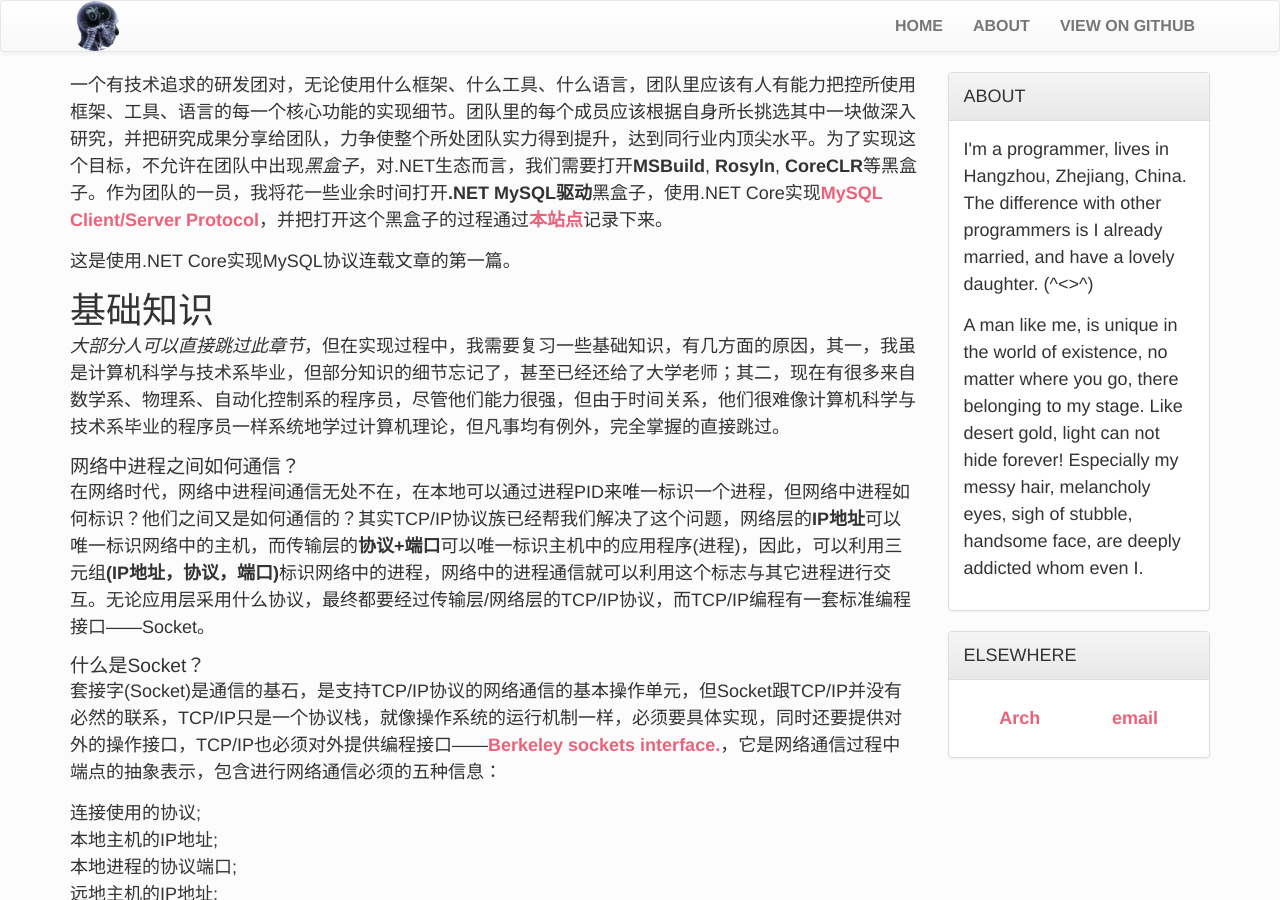
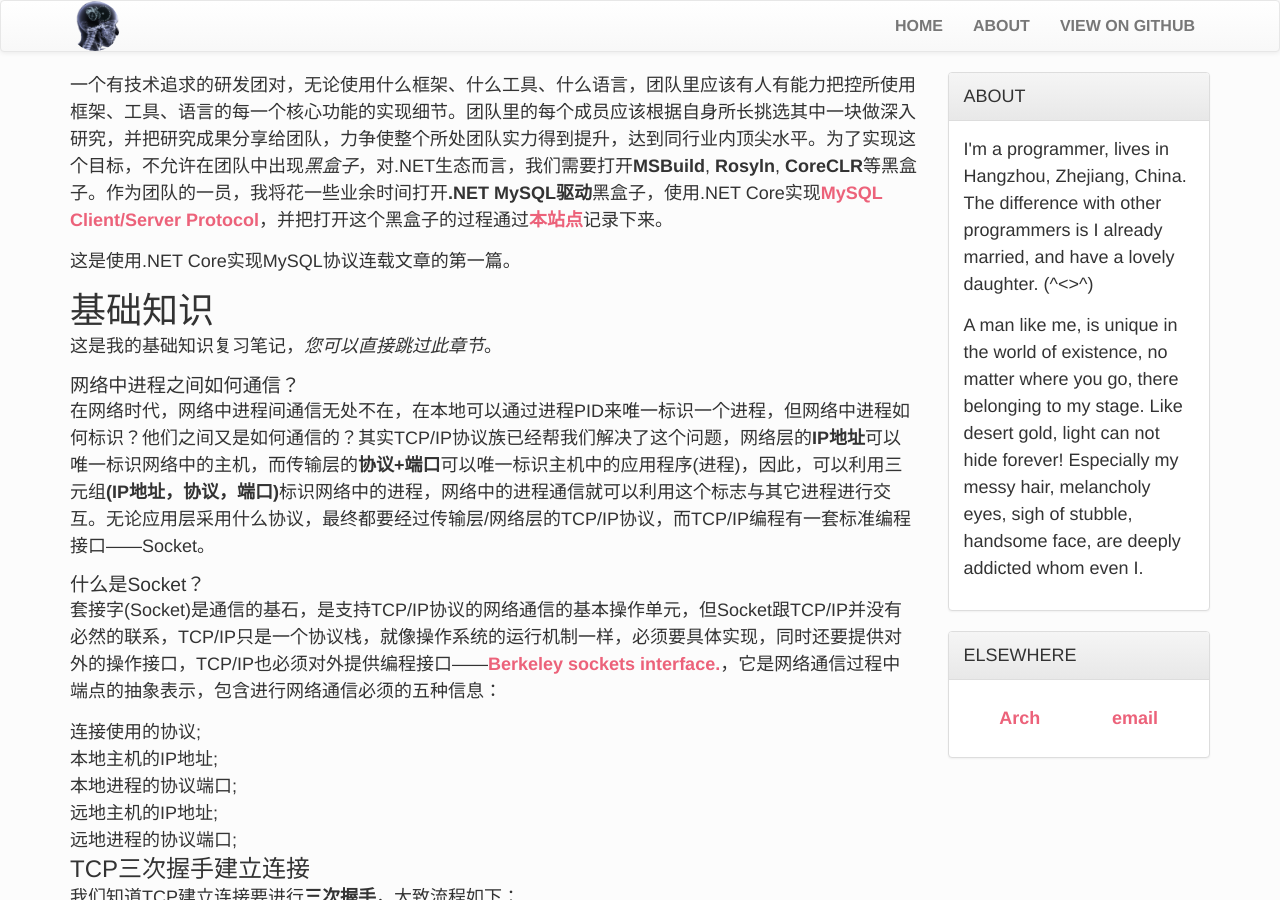
Before and after one commit to rigofunc/xyting.github.io, a Jekyll site: the page built from _posts/2017-02-18-.NET-Core-MySql-Protocol-1.md, in a window 1280 px wide and 900 px high. Built offline with Jekyll 4.4.1, drawn with Linux system fonts in a browser that asks for light colours.

Commit message:
update post content.

```diff
--- a/_posts/2017-02-18-.NET-Core-MySql-Protocol-1.md
+++ b/_posts/2017-02-18-.NET-Core-MySql-Protocol-1.md
@@ -9,7 +9,7 @@ title: MySQL协议.NET Core实现(一)
 
 # 基础知识
 
-*大部分人可以直接跳过此章节*，但在实现过程中，我需要复习一些基础知识，有几方面的原因，其一，我虽是计算机科学与技术系毕业，但部分知识的细节忘记了，甚至已经还给了大学老师；其二，现在有很多来自数学系、物理系、自动化控制系的程序员，尽管他们能力很强，但由于时间关系，他们很难像计算机科学与技术系毕业的程序员一样系统地学过计算机理论，但凡事均有例外，完全掌握的直接跳过。
+这是我的基础知识复习笔记，*您可以直接跳过此章节*。
 
 ## 网络中进程之间如何通信？
 
```
Also changed, not shown: _posts/2017-02-19-git-flow-gitlab.md (+4 -4 lines).
